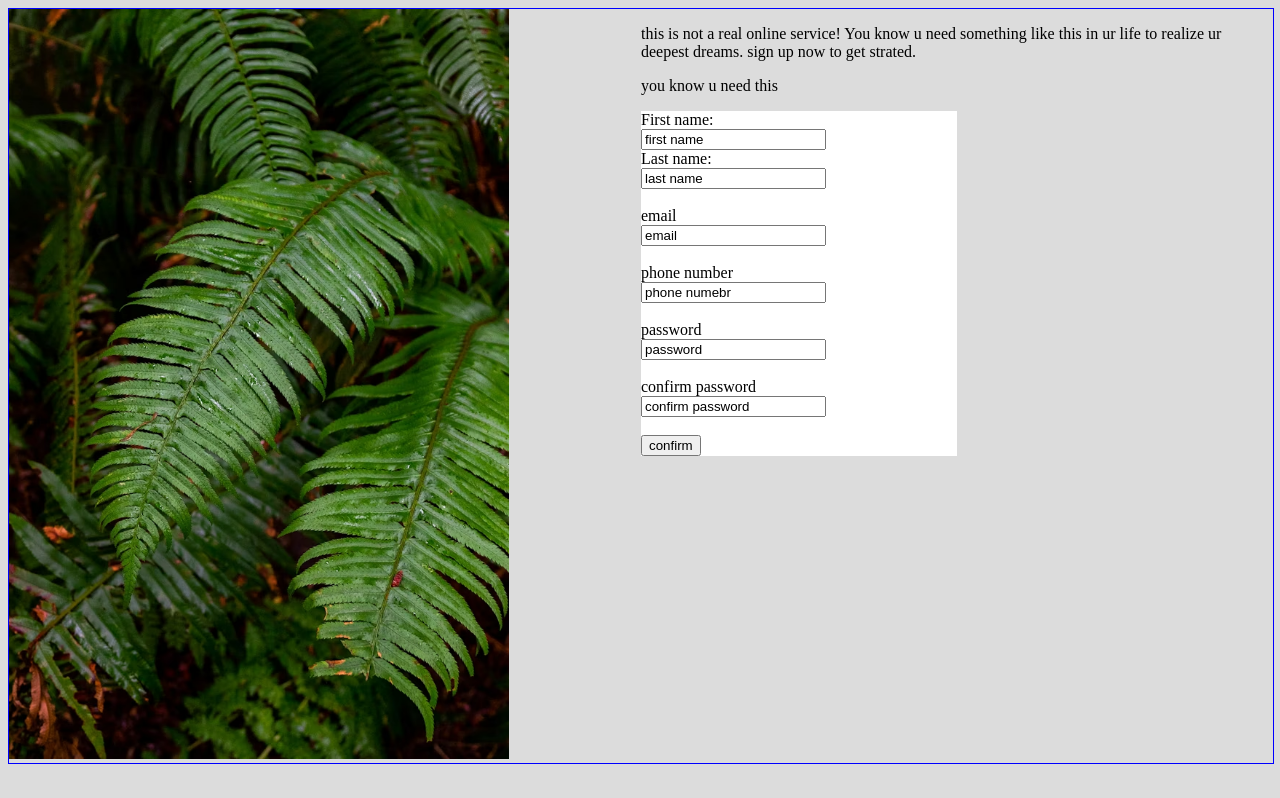
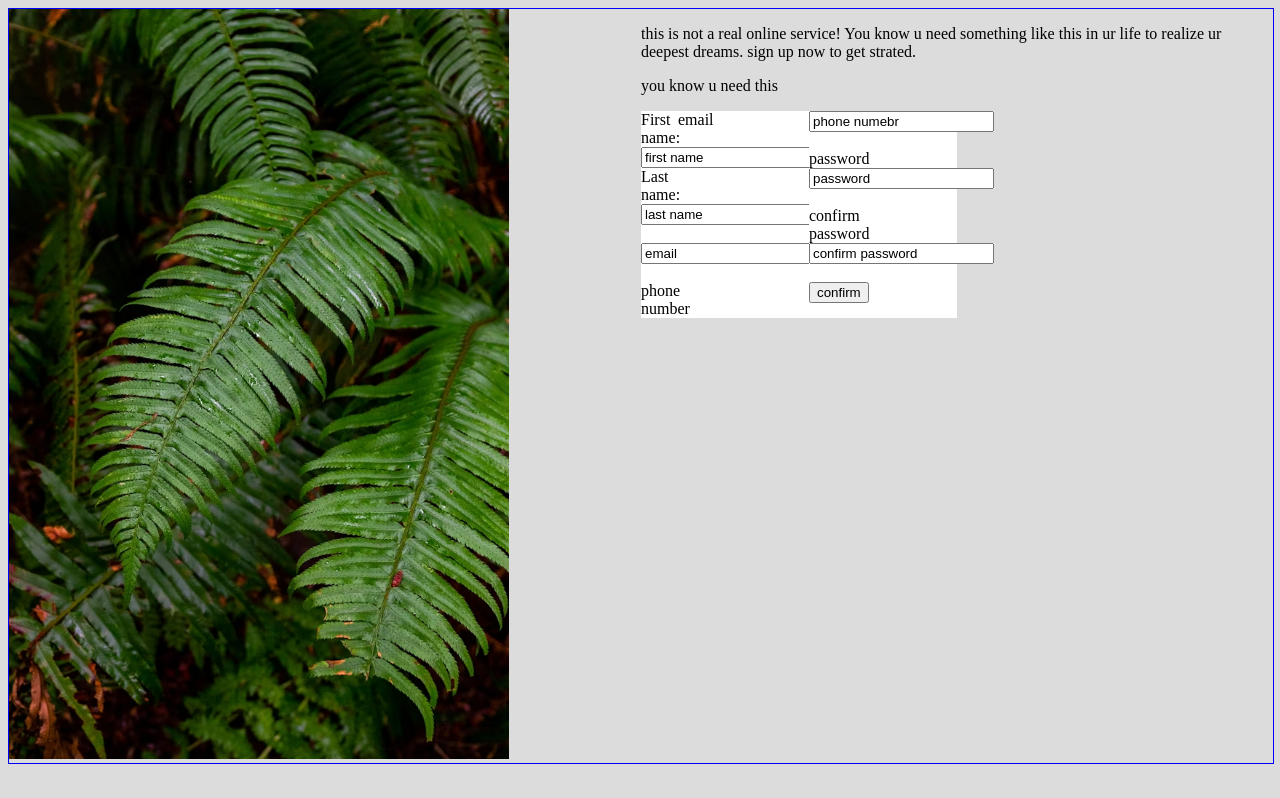
Before and after one commit to aleksi-L/odin, a plain HTML site: page sign up projecti/index.html in a window 1280 px wide. Drawn offline with Linux system fonts and the light colour scheme.

Commit message:
sign up form

```diff
--- a/sign up projecti/index.html
+++ b/sign up projecti/index.html
@@ -11,12 +11,16 @@
 <div style="background-color: gainsboro;">
     <p>this is not a real online service! You know u need something like this in ur life to realize ur deepest dreams. sign up now to get strated.</p>
     <p>you know u need this</p>
+    <div class="form">
     <div style="background-color: white;">
+    <div id="bt1">
    <form action="/action_page.php">
     <label for="fname">First name:</label><br>
     <input type="text" id="fname" name="fname" value="first name"><br>
     <label for="lname">Last name:</label><br>
     <input type="text" id="lname" name="lname" value="last name"><br><br>
+</div>
+    <div id="bt2"></div>
     <lable for="email">email</lable><br>
     <input type="text" id="email" name="email" value="email"><br><br>
     <lable for="phone number">phone number</lable><br>
@@ -30,5 +34,7 @@
 </div>
 </div>
 </div>
+</div>
+</div>
 </body>
 </html>
--- a/sign up projecti/style.css
+++ b/sign up projecti/style.css
@@ -17,3 +17,8 @@
 Body{
     background-color: gainsboro;
 }
+.form{
+    column-count: 2;
+    column-gap: 20px;
+   background-color:white;
+}
```
